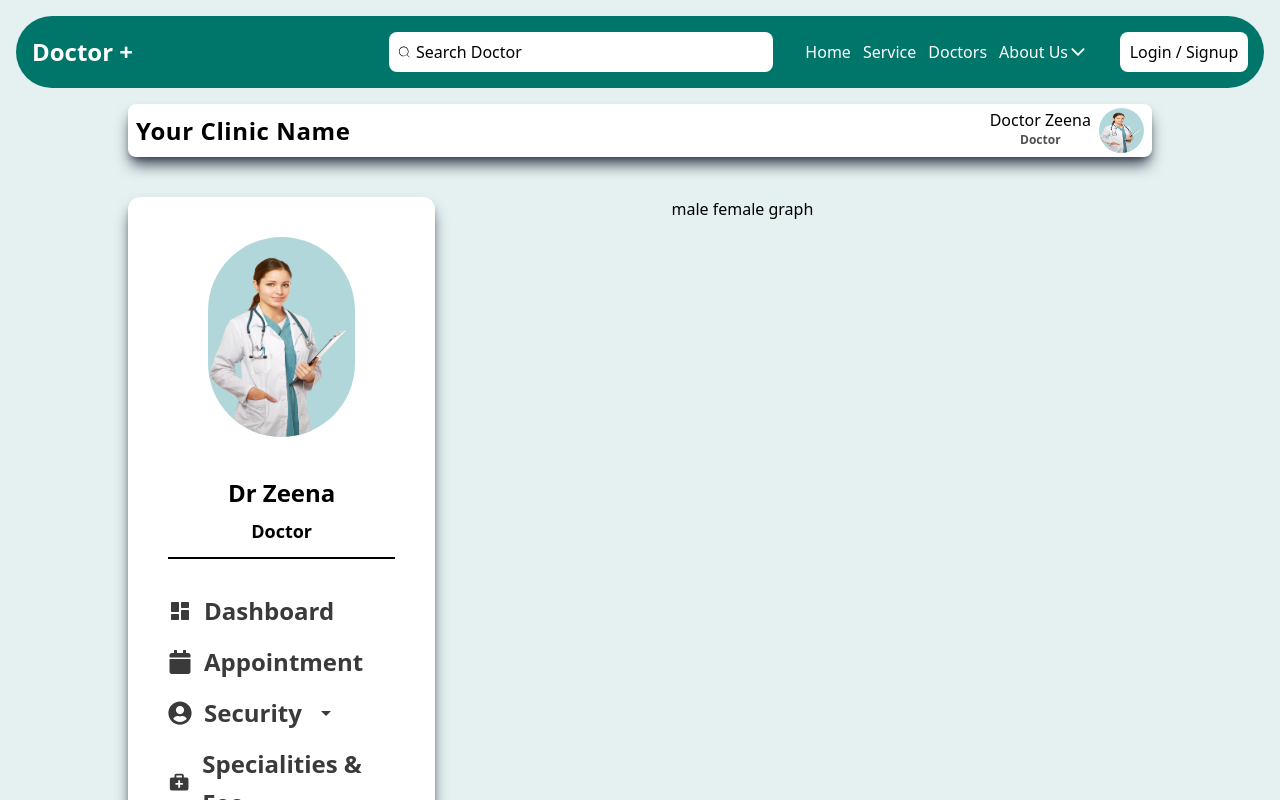
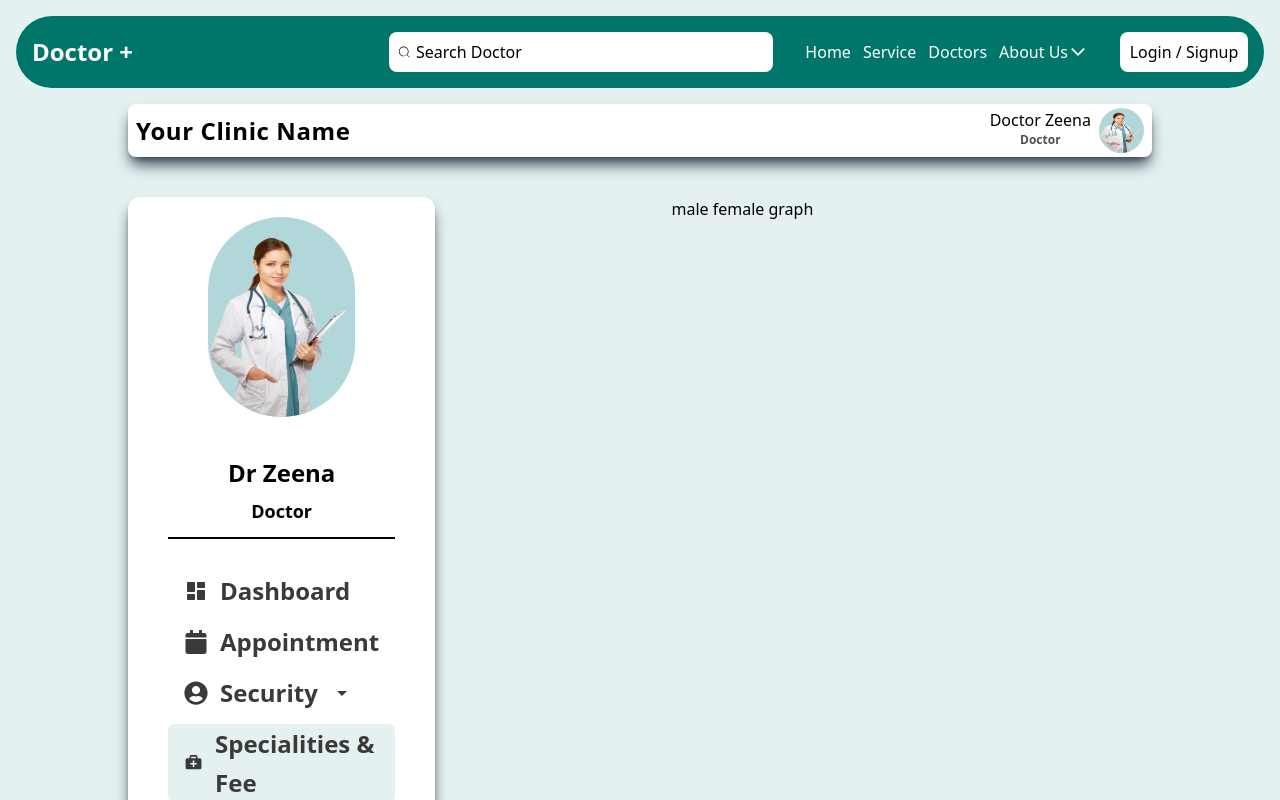
Before and after one commit to Anureng/doctors_dashboard, a React (Create React App) app: page /fees in a window 1280 px wide. Shown: the top 800 px of the page. Built offline with nearby package versions, Linux system fonts and the light colour scheme.

Commit message:
side pannel setting

```diff
--- a/src/components/SidePanel.js
+++ b/src/components/SidePanel.js
@@ -1,64 +1,143 @@
+// import React, { useState } from 'react';
+// import { RiDashboardFill } from "react-icons/ri";
+// import { FaCalendar } from "react-icons/fa";
+// import { FaUserCircle } from "react-icons/fa";
+// import { BiSolidFirstAid } from "react-icons/bi";
+// import { IoSettings } from "react-icons/io5";
+// import { useNavigate } from 'react-router-dom';
+// import { MdArrowDropUp } from "react-icons/md";
+// import { MdOutlineArrowDropDown } from "react-icons/md"
+
+// const SidePanel = () => {
+//     const [isSecurityOpen, setIsSecurityOpen] = useState(false);
+//     const [isSettingOpen, setIsSettingOpen] = useState(false);
+//     const navigate = useNavigate();
+
+//     const handleNavigation = (path) => {
+//         navigate(path);
+//     };
+
+//     return (
+//         <div className='flex flex-col px-10 shadow-lg pb-10 shadow-gray-700 rounded-xl bg-white gap-3'>
+//             <div className='pt-10 mb-5 pb-3 border-b-[2px] border-black px-10 mx-auto'>
+//                 <img className='h-[200px] w-[200px] mx-auto overflow-hidden rounded-full bg-[#017A884D]' alt='doctor' src='/doctor1.png' />
+//                 <p className='font-bold mt-10 text-2xl text-center'>Dr Zeena</p>
+//                 <p className='text-black mt-2 text-center font-bold text-lg'>Doctor</p>
+//             </div>
+//             <div className='text-[#3A3A3A] flex flex-col gap-3 leading-[39px] mx-auto text-2xl font-semibold text-start'>
+//                 <div className='flex gap-3 items-center cursor-pointer' onClick={() => handleNavigation('/dashboard')}>
+//                     <RiDashboardFill />Dashboard
+//                 </div>
+//                 <div className='flex gap-3 items-center cursor-pointer' onClick={() => handleNavigation('/appointment')}>
+//                     <FaCalendar />Appointment
+//                 </div>
+//                 <div className='flex flex-col'>
+//                     <div className='flex gap-3 items-center cursor-pointer' onClick={() => setIsSecurityOpen(!isSecurityOpen)}>
+//                         <FaUserCircle />
+//                         Security
+//                         {isSecurityOpen ? <MdArrowDropUp /> : <MdOutlineArrowDropDown />}
+//                     </div>
+//                     {isSecurityOpen && (
+//                         <div className='flex flex-col gap-2 ml-10 text-xl'>
+//                             <div className='cursor-pointer' onClick={() => handleNavigation('/security/change-password')}>Change Password</div>
+//                             <div className='cursor-pointer' onClick={() => handleNavigation('/security/email-notification')}>Email Notification</div>
+//                             <div className='cursor-pointer' onClick={() => handleNavigation('/security/delete-account')}>Delete Account</div>
+//                         </div>
+//                     )}
+//                 </div>
+//                 <div className='flex gap-3 items-center cursor-pointer' onClick={() => handleNavigation('/fees')}>
+//                     <BiSolidFirstAid />Specialities & Fee
+//                 </div>
+//                 <div className='flex flex-col'>
+//                     <div className='flex gap-3 items-center cursor-pointer' onClick={() => setIsSettingOpen(!isSettingOpen)}>
+//                         <IoSettings />
+//                         Setting
+//                         {isSettingOpen ? <MdArrowDropUp /> : <MdOutlineArrowDropDown />}
+//                     </div>
+//                     {isSettingOpen && (
+//                         <div className='flex flex-col gap-2 ml-10 text-xl'>
+//                             <div className='cursor-pointer' onClick={() => handleNavigation('/settings/personal-details')}>Personal Details</div>
+//                             <div className='cursor-pointer' onClick={() => handleNavigation('/settings/education')}>Education</div>
+//                             <div className='cursor-pointer' onClick={() => handleNavigation('/settings/location')}>Location</div>
+//                         </div>
+//                     )}
+//                 </div>
+//             </div>
+//         </div>
+//     );
+// }
+
+// export default SidePanel;
+
+
+
 import React, { useState } from 'react';
 import { RiDashboardFill } from "react-icons/ri";
 import { FaCalendar } from "react-icons/fa";
 import { FaUserCircle } from "react-icons/fa";
 import { BiSolidFirstAid } from "react-icons/bi";
 import { IoSettings } from "react-icons/io5";
-import { useNavigate } from 'react-router-dom';
+import { useNavigate, useLocation } from 'react-router-dom';
 import { MdArrowDropUp } from "react-icons/md";
 import { MdOutlineArrowDropDown } from "react-icons/md"
+import { BsCircleFill } from "react-icons/bs";
 
 const SidePanel = () => {
     const [isSecurityOpen, setIsSecurityOpen] = useState(false);
     const [isSettingOpen, setIsSettingOpen] = useState(false);
     const navigate = useNavigate();
+    const location = useLocation();
 
     const handleNavigation = (path) => {
         navigate(path);
     };
 
+    const getActiveStyle = (path) => {
+        return location.pathname === path ? 'bg-[#0075691A] rounded-md' : 'bg-white';
+    };
+
     return (
         <div className='flex flex-col px-10 shadow-lg pb-10 shadow-gray-700 rounded-xl bg-white gap-3'>
-            <div className='pt-10 mb-5 pb-3 border-b-[2px] border-black px-10 mx-auto'>
+            <div className='pt-5 mb-5 pb-3 border-b-[2px] border-black px-10 mx-auto'>
                 <img className='h-[200px] w-[200px] mx-auto overflow-hidden rounded-full bg-[#017A884D]' alt='doctor' src='/doctor1.png' />
                 <p className='font-bold mt-10 text-2xl text-center'>Dr Zeena</p>
                 <p className='text-black mt-2 text-center font-bold text-lg'>Doctor</p>
             </div>
             <div className='text-[#3A3A3A] flex flex-col gap-3 leading-[39px] mx-auto text-2xl font-semibold text-start'>
-                <div className='flex gap-3 items-center cursor-pointer' onClick={() => handleNavigation('/dashboard')}>
+                <div className={`flex gap-3 items-center px-4 w-full cursor-pointer ${getActiveStyle('/dashboard')}`} onClick={() => handleNavigation('/dashboard')}>
                     <RiDashboardFill />Dashboard
                 </div>
-                <div className='flex gap-3 items-center cursor-pointer' onClick={() => handleNavigation('/appointment')}>
+                <div className={`flex gap-3 items-center px-4 w-full cursor-pointer ${getActiveStyle('/appointment')}`} onClick={() => handleNavigation('/appointment')}>
                     <FaCalendar />Appointment
                 </div>
                 <div className='flex flex-col'>
-                    <div className='flex gap-3 items-center cursor-pointer' onClick={() => setIsSecurityOpen(!isSecurityOpen)}>
+                    <div className={`flex gap-3 items-center px-4 w-full cursor-pointer ${getActiveStyle('/security')}`} onClick={() => setIsSecurityOpen(!isSecurityOpen)}>
                         <FaUserCircle />
                         Security
                         {isSecurityOpen ? <MdArrowDropUp /> : <MdOutlineArrowDropDown />}
                     </div>
                     {isSecurityOpen && (
                         <div className='flex flex-col gap-2 ml-10 text-xl'>
-                            <div className='cursor-pointer' onClick={() => handleNavigation('/security/change-password')}>Change Password</div>
-                            <div className='cursor-pointer' onClick={() => handleNavigation('/security/email-notification')}>Email Notification</div>
-                            <div className='cursor-pointer' onClick={() => handleNavigation('/security/delete-account')}>Delete Account</div>
+                            <div className={`cursor-pointer flex items-center gap-2 px-4 w-full ${getActiveStyle('/security/change-password')}`} onClick={() => handleNavigation('/security/change-password')}><BsCircleFill className='text-xs text-[#007569]'/>Change Password</div>
+                            <div className={`cursor-pointer flex items-center gap-2 px-4 w-full ${getActiveStyle('/security/email-notification')}`} onClick={() => handleNavigation('/security/email-notification')}> <BsCircleFill className='text-xs text-[#007569]'/>Email Notification</div>
+                            <div className={`cursor-pointer flex items-center gap-2 px-4 w-full ${getActiveStyle('/security/delete-account')}`} onClick={() => handleNavigation('/security/delete-account')}> <BsCircleFill className='text-xs text-[#007569]'/>Delete Account</div>
                         </div>
                     )}
                 </div>
-                <div className='flex gap-3 items-center cursor-pointer' onClick={() => handleNavigation('/fees')}>
+                <div className={`flex gap-3 items-center  px-4 w-full  cursor-pointer ${getActiveStyle('/fees')}`} onClick={() => handleNavigation('/fees')}>
                     <BiSolidFirstAid />Specialities & Fee
                 </div>
                 <div className='flex flex-col'>
-                    <div className='flex gap-3 items-center cursor-pointer' onClick={() => setIsSettingOpen(!isSettingOpen)}>
+                    <div className={`flex gap-3 items-center px-4 w-full cursor-pointer ${getActiveStyle('/settings')}`} onClick={() => setIsSettingOpen(!isSettingOpen)}>
                         <IoSettings />
                         Setting
                         {isSettingOpen ? <MdArrowDropUp /> : <MdOutlineArrowDropDown />}
                     </div>
                     {isSettingOpen && (
                         <div className='flex flex-col gap-2 ml-10 text-xl'>
-                            <div className='cursor-pointer' onClick={() => handleNavigation('/settings/personal-details')}>Personal Details</div>
-                            <div className='cursor-pointer' onClick={() => handleNavigation('/settings/education')}>Education</div>
-                            <div className='cursor-pointer' onClick={() => handleNavigation('/settings/location')}>Location</div>
+                            <div className={`cursor-pointer flex items-center gap-2 px-4 w-full ${getActiveStyle('/settings/personal-details')}`} onClick={() => handleNavigation('/settings/personal-details')}><BsCircleFill className='text-xs text-[#007569]'/> Personal Details</div>
+                            <div className={`cursor-pointer flex items-center gap-2 px-4 w-full ${getActiveStyle('/settings/education')}`} onClick={() => handleNavigation('/settings/education')}> <BsCircleFill className='text-xs text-[#007569]'/>Education</div>
+                            <div className={`cursor-pointer flex items-center gap-2 px-4 w-full ${getActiveStyle('/settings/location')}`} onClick={() => handleNavigation('/settings/location')}> <BsCircleFill className='text-xs text-[#007569]'/> Location</div>
                         </div>
                     )}
                 </div>
```
